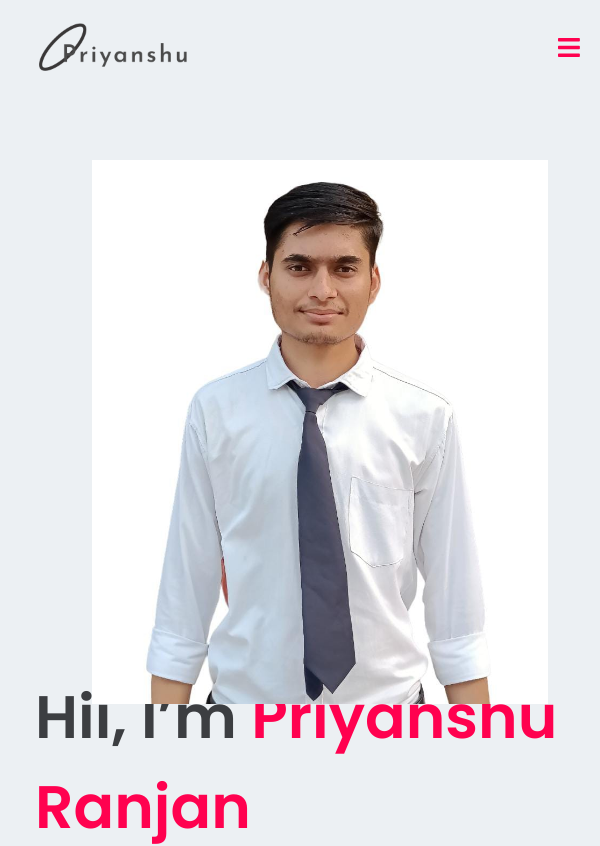
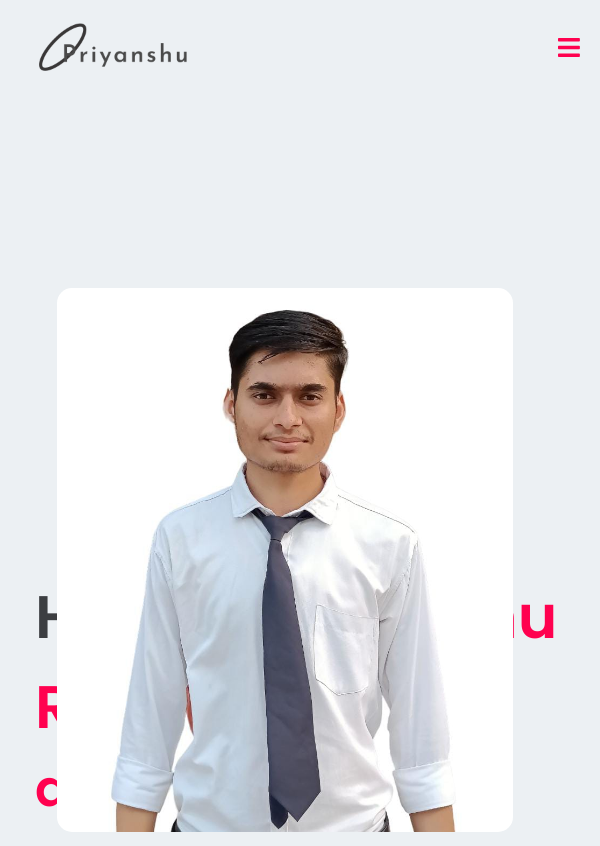
Before and after one commit to priyanshuuranjan/Portfolio, a React (Create React App) app: page / in a window 600 px wide. Shown: the top 846 px of the page. Built offline with nearby package versions, Linux system fonts and the light colour scheme.

Commit message:
some changes for phone screen

```diff
--- a/src/Components/Hero/Home.css
+++ b/src/Components/Hero/Home.css
@@ -72,6 +72,9 @@
   position: absolute;
   top: 0;
   right: 10%;
+  margin-right: 35px;
+  margin-top: 128px;
+  border-radius: 15px;
   width: 510px;
 }
 @media (max-width: 768px) {
@@ -97,19 +100,10 @@
   }
   .hero .right_img {
     width: 0%;
+    margin-bottom: -100px;
+  }
+  .hero .right_img img {
     border-radius: 15px;
+
   }
 }
-
-/* .img-wrapper {
-    display: flex;
-    flex-wrap: wrap;
-  }
-
-  .img-wrapper > div {
-    flex: 0 1 33%;
-  } */
-/*
-
-}
-*/
```
